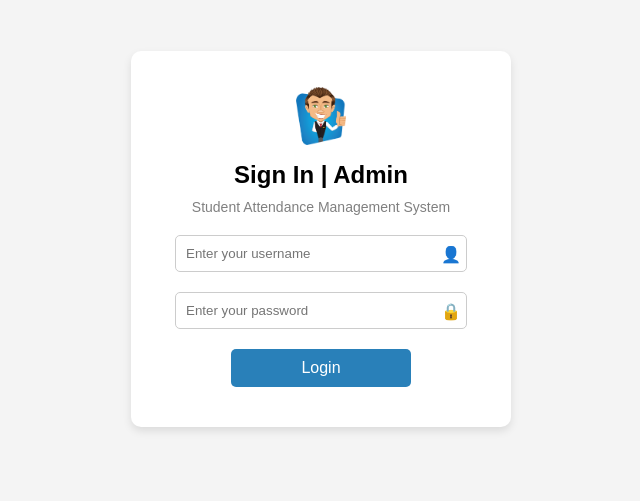
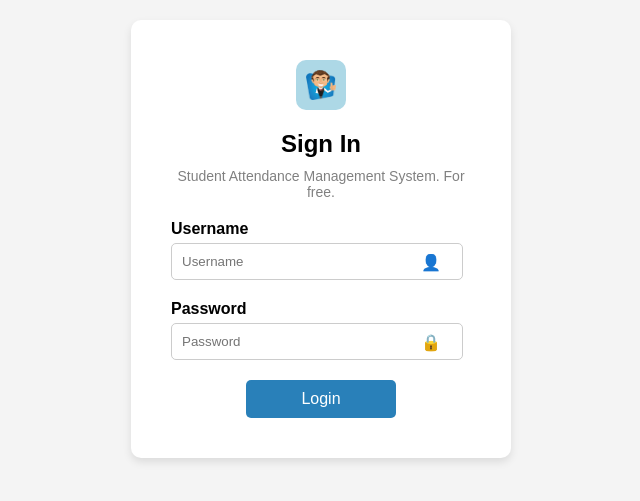
Before and after one commit to thabiseak/attendance-system, a React (Create React App) app in the folder client/: page /login in a window 1280 px wide. Shown: the part 161-662 px from the top of the page, without its empty margins (319-959 px from the left). Built offline with nearby package versions, Linux system fonts and the light colour scheme.

Commit message:
#3.15, Refactor Login component styles and improve accessibility

```diff
--- a/client/src/Login.css
+++ b/client/src/Login.css
@@ -1,7 +1,7 @@
 /* src/Login.css */
 body {
     margin: 0;
-    font-family: 'Arial', sans-serif;
+    font-family: Arial, sans-serif;
     background: linear-gradient(to right, #6dd5fa, #2980b9);
     height: 100vh;
     display: flex;
@@ -16,17 +16,13 @@ body {
     box-shadow: 0 4px 8px rgba(0, 0, 0, 0.1);
     text-align: center;
     width: 300px;
-    animation: fadeIn 1s ease-in-out;
-}
-
-@keyframes fadeIn {
-    from { opacity: 0; }
-    to { opacity: 1; }
 }
 
 .logo {
     width: 50px;
     height: 50px;
+    background: lightblue;
+    border-radius: 10px;
     margin: 0 auto 20px;
     display: flex;
     justify-content: center;
@@ -34,8 +30,8 @@ body {
 }
 
 .logo img {
-    width: 100%;
-    height: auto;
+    width: 30px;
+    height: 30px;
 }
 
 .title {
@@ -58,6 +54,13 @@ body {
 .input-container {
     position: relative;
     margin-bottom: 20px;
+    text-align: left; /* Align labels to the left */
+}
+
+.input-container label {
+    display: block;
+    margin-bottom: 5px;
+    font-weight: bold;
 }
 
 .input-container input {
@@ -65,19 +68,13 @@ body {
     padding: 10px 40px 10px 10px;
     border: 1px solid #ccc;
     border-radius: 5px;
-    transition: border-color 0.3s, box-shadow 0.3s;
-}
-
-.input-container input:focus {
-    border-color: #2980b9;
-    box-shadow: 0 0 5px rgba(41, 128, 185, 0.5);
 }
 
 .input-container .icon {
     position: absolute;
-    top: 50%;
+    top: 70%;
     transform: translateY(-50%);
-    right: 10px;
+    right: 30px;
     cursor: pointer;
 }
 
@@ -108,7 +105,7 @@ body {
     padding: 10px;
     border: none;
     border-radius: 5px;
-    width: 60%;
+    width: 50%;
     cursor: pointer;
     font-size: 16px;
     transition: background-color 0.3s;
--- a/client/src/Login.js
+++ b/client/src/Login.js
@@ -29,15 +29,17 @@ const Login = ({ setToken }) => {
     return (
         <div className="login-container">
             <div className="logo">
-                <img src="/high-logo.png" alt="Logo" /> {/* Logo from public directory */}
+                <img src="high-logo.png" alt="Logo" /> {/* Replace with your high-resolution logo */}
             </div>
-            <div className="title">Sign In | Admin</div>
-            <div className="subtext">Student Attendance Management System</div>
+            <div className="title">Sign In</div>
+            <div className="subtext">Student Attendance Management System. For free.</div>
             {error && <div className="error">{error}</div>}
             <div className="input-container">
+                <label htmlFor="username">Username</label>
                 <input
+                    id="username"
                     type="text"
-                    placeholder="Enter your username"
+                    placeholder="Username"
                     value={username}
                     onChange={(e) => setUsername(e.target.value)}
                     aria-label="Username"
@@ -45,31 +47,20 @@ const Login = ({ setToken }) => {
                 <span className="icon">👤</span> {/* User icon */}
             </div>
             <div className="input-container">
+                <label htmlFor="password">Password</label>
                 <input
+                    id="password"
                     type={showPassword ? "text" : "password"}
-                    placeholder="Enter your password"
+                    placeholder="Password"
                     value={password}
                     onChange={(e) => setPassword(e.target.value)}
                     aria-label="Password"
                 />
                 <span className="icon" onClick={() => setShowPassword(!showPassword)}>🔒</span> {/* Lock icon */}
             </div>
-            {/*
-            <div className="options">
-                <label>
-                    <input
-                        type="checkbox"
-                        checked={rememberMe}
-                        onChange={(e) => setRememberMe(e.target.checked)}
-                    />
-                    Remember Me
-                </label>
-                <a href="#" className="forgot-password">Forgot Password?</a>
-            </div>*/}
             <button className="button" onClick={handleLogin} disabled={loading}>
                 {loading ? 'Loading...' : 'Login'}
             </button>
-
         </div>
     );
 };
```
